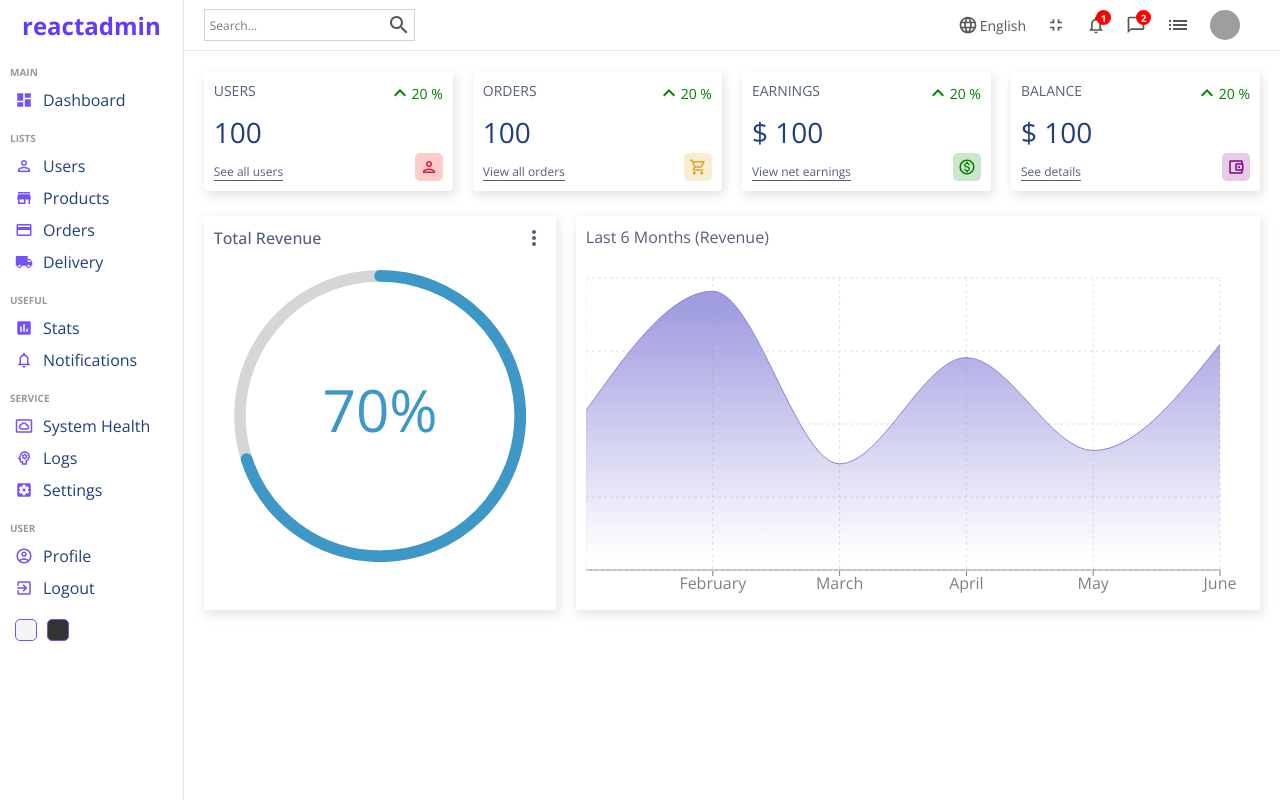
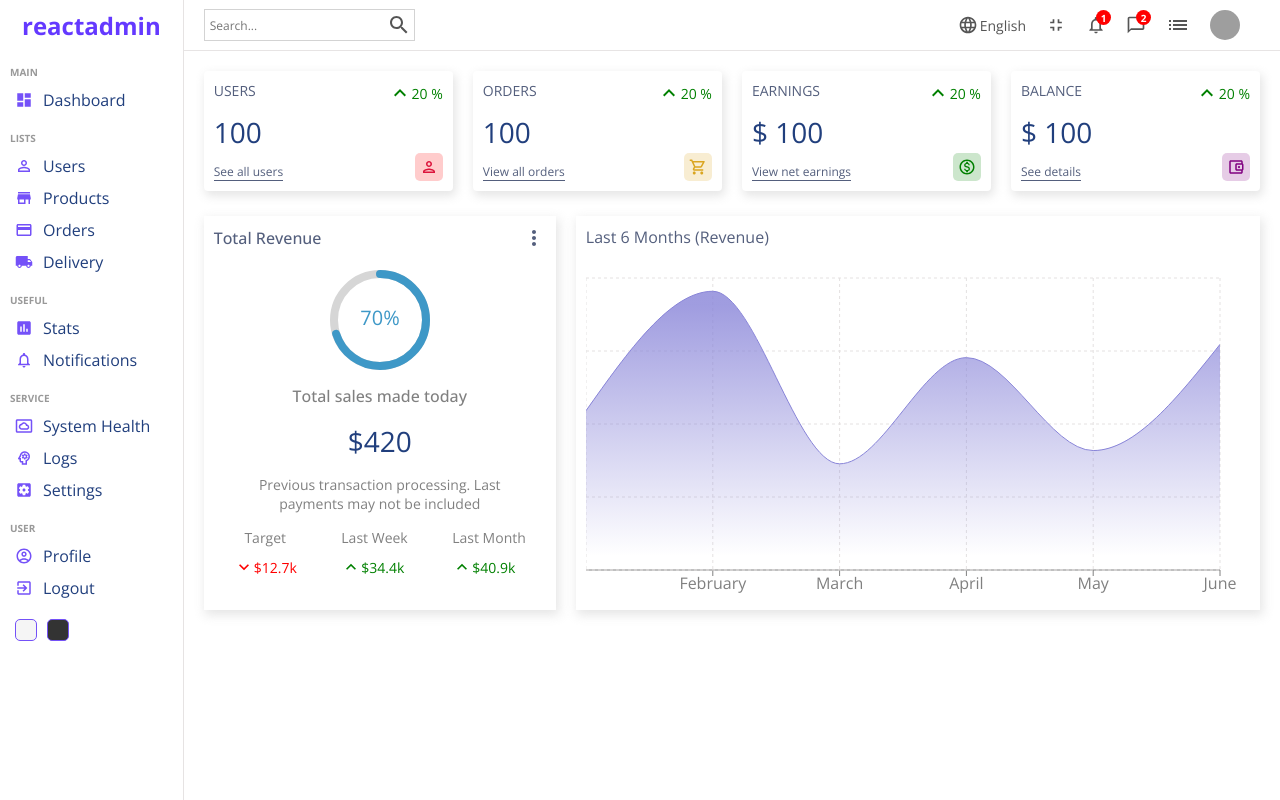
Before and after one commit to chizobavictory/react_dashboard, a React (Create React App) app: page / in a window 1280 px wide. Built offline with nearby package versions, Linux system fonts and the light colour scheme; grey boxes are pictures that could not be loaded.

Commit message:
featured component 🧩

```diff
--- a/src/components/featured/Featured.tsx
+++ b/src/components/featured/Featured.tsx
@@ -2,6 +2,8 @@
 import MoreVertIcon from "@mui/icons-material/MoreVert";
 import { CircularProgressbar } from "react-circular-progressbar";
 import "react-circular-progressbar/dist/styles.css";
+import KeyboardArrowDownIcon from "@mui/icons-material/KeyboardArrowDown";
+import KeyboardArrowUpOutlinedIcon from "@mui/icons-material/KeyboardArrowUpOutlined";
 
 const Featured = () => {
   return (
@@ -11,8 +13,34 @@
         <MoreVertIcon className='icon' />
       </div>
       <div className="bottom">
-        <div className="featuredChat">
-        <CircularProgressbar value={70} text={'70%'} strokeWidth={4}/>
+        <div className="featuredChart">
+        <CircularProgressbar value={70} text={'70%'} strokeWidth={8}/>
+        </div>
+        <p className="title">Total sales made today</p>
+        <p className="amount">$420</p>
+        <p className="desc">Previous transaction processing. Last payments may not be included</p>
+        <div className="summary">
+          <div className="item">
+            <div className="itemTitle">Target</div>
+            <div className="itemResult negative">
+              <KeyboardArrowDownIcon fontSize='small'/>
+              <div className="resultAmount">$12.7k</div>
+            </div>
+          </div>
+          <div className="item">
+            <div className="itemTitle">Last Week</div>
+            <div className="itemResult positive">
+              <KeyboardArrowUpOutlinedIcon fontSize='small'/>
+              <div className="resultAmount">$34.4k</div>
+            </div>
+          </div>
+          <div className="item">
+            <div className="itemTitle">Last Month</div>
+            <div className="itemResult positive">
+              <KeyboardArrowUpOutlinedIcon fontSize='small'/>
+              <div className="resultAmount">$40.9k</div>
+            </div>
+          </div>
         </div>
       </div>
     </div>
--- a/src/components/featured/featured.scss
+++ b/src/components/featured/featured.scss
@@ -35,12 +35,13 @@
     }
 
     .amount {
-      font-size: 30px;
+      font-size: 28px;
+      color: #213F7D;
     }
 
     .desc {
       font-weight: 300;
-      font-size: 12px;
+      font-size: 14px;
       color: gray;
       text-align: center;
     }
```
